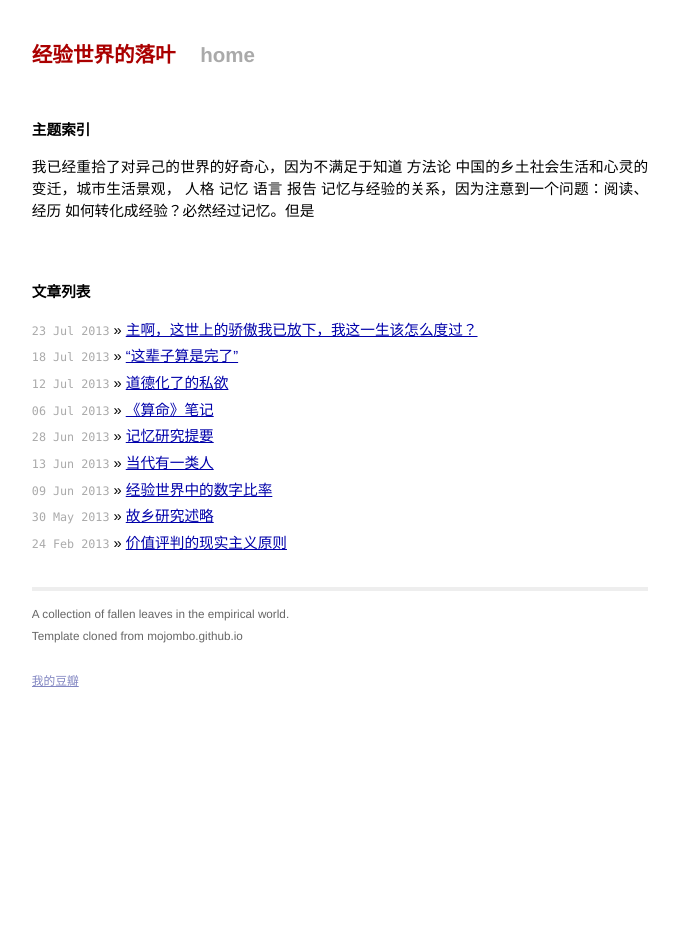
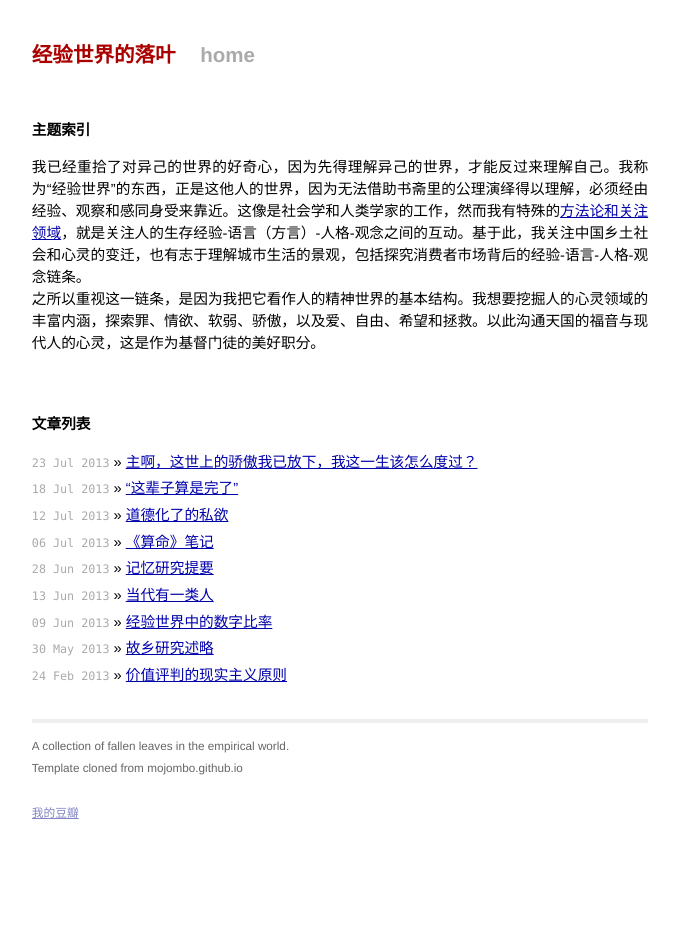
Before and after one commit to Firesletter/firesletter.github.io, a Jekyll site: the page built from index.html, in a window 1280 px wide. Shown: the whole page, without its empty margins (300-979 px from the left). Built offline with Jekyll 4.4.1, drawn with Linux system fonts in a browser that asks for light colours; Markdown is read by kramdown in place of the engine named in the settings.

Commit message:
Update index.html

```diff
--- a/index.html
+++ b/index.html
@@ -5,10 +5,8 @@ title: 经验世界的落叶
 <div id="index">
 </br>
 <h1>主题索引</h1>
-<p>我已经重拾了对异己的世界的好奇心，因为不满足于知道
-方法论
-中国的乡土社会生活和心灵的变迁，城市生活景观，
-  人格  记忆  语言   报告  记忆与经验的关系，因为注意到一个问题：阅读、经历 如何转化成经验？必然经过记忆。但是
+<p>我已经重拾了对异己的世界的好奇心，因为先得理解异己的世界，才能反过来理解自己。我称为“经验世界”的东西，正是这他人的世界，因为无法借助书斋里的公理演绎得以理解，必须经由经验、观察和感同身受来靠近。这像是社会学和人类学家的工作，然而我有特殊的<a href=3.1415926.net/method>方法论和关注领域</a>，就是关注人的生存经验-语言（方言）-人格-观念之间的互动。基于此，我关注中国乡土社会和心灵的变迁，也有志于理解城市生活的景观，包括探究消费者市场背后的经验-语言-人格-观念链条。</br>
+之所以重视这一链条，是因为我把它看作人的精神世界的基本结构。我想要挖掘人的心灵领域的丰富内涵，探索罪、情欲、软弱、骄傲，以及爱、自由、希望和拯救。以此沟通天国的福音与现代人的心灵，这是作为基督门徒的美好职分。
 </p></br></br>
 </div>
 <div id="home">
```
